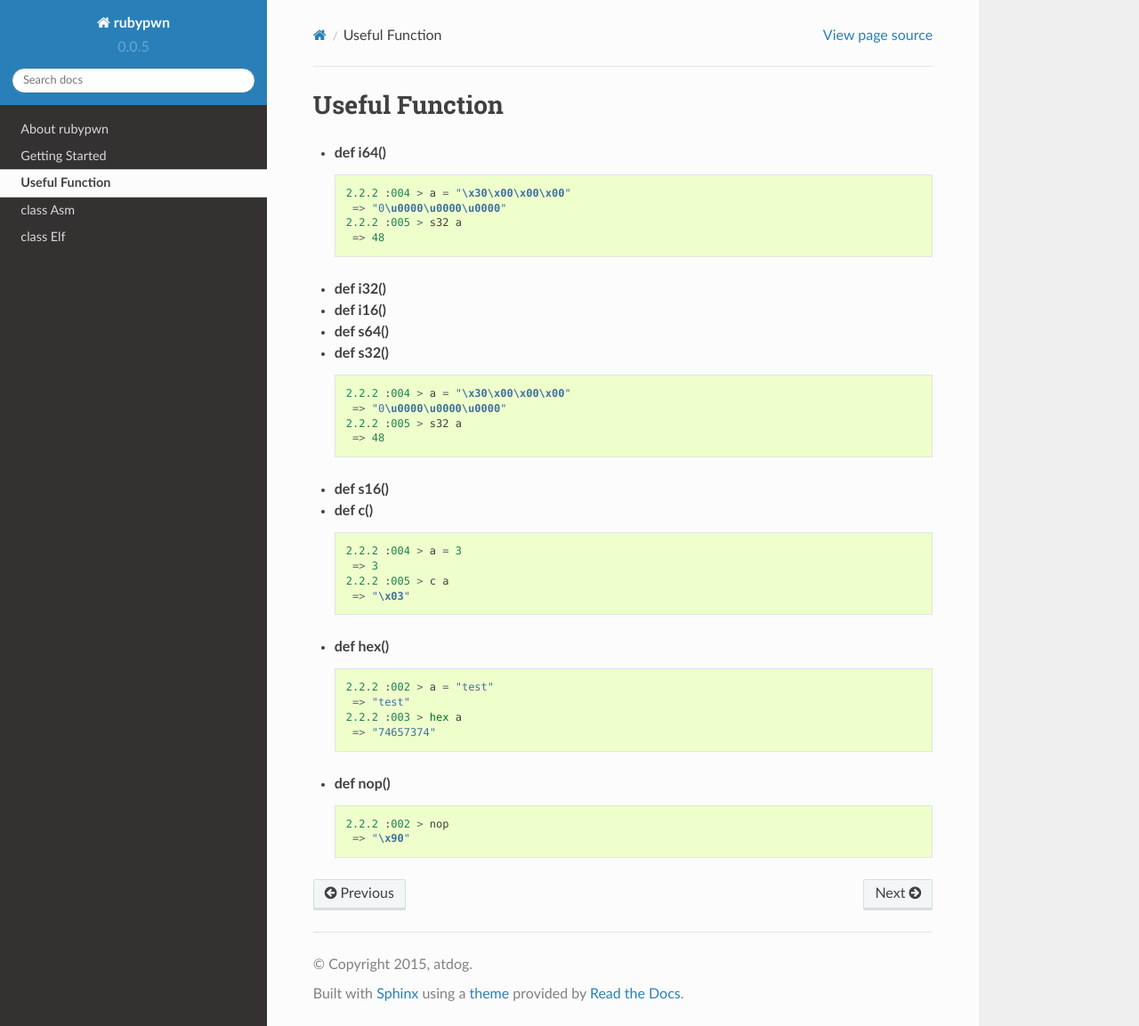
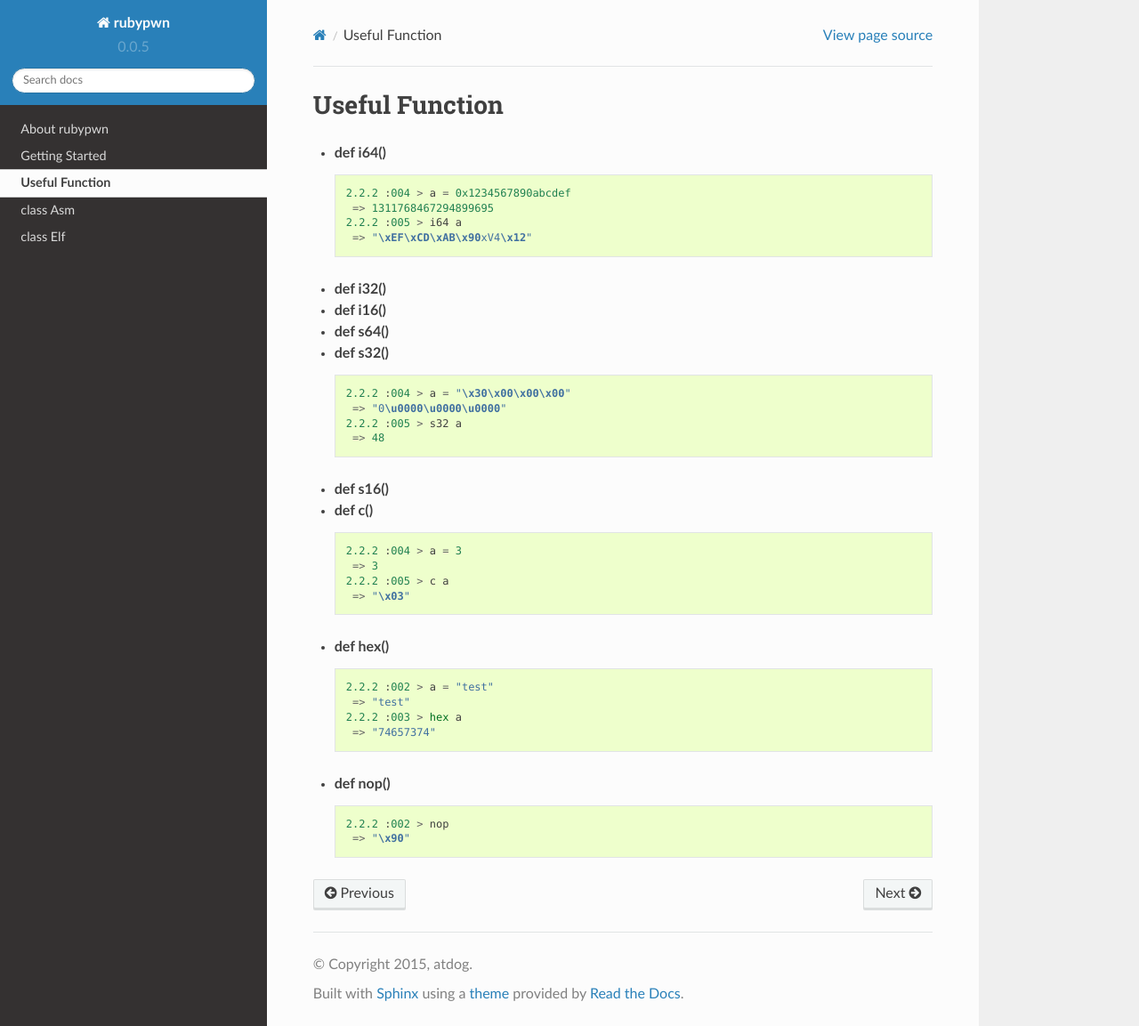
Before and after one commit to atdog/rubypwn, a Sphinx documentation site: the page built from docs/source/basic.rst, in a window 1280 px wide and 1153 px high. Shown: the whole window at 89% size. Built offline with Sphinx 7.4.7 and the Read the Docs theme 2.0.0, drawn with Linux system fonts in a browser that asks for light colours.

Commit message:
fix doc of i64

```diff
--- a/docs/source/basic.rst
+++ b/docs/source/basic.rst
@@ -3,10 +3,10 @@
 
 * **def i64()** ::
 
-    2.2.2 :004 > a = "\x30\x00\x00\x00"
-     => "0\u0000\u0000\u0000"
-    2.2.2 :005 > s32 a
-     => 48
+    2.2.2 :004 > a = 0x1234567890abcdef
+     => 1311768467294899695
+    2.2.2 :005 > i64 a
+     => "\xEF\xCD\xAB\x90xV4\x12"
 
 
 * **def i32()**
```
